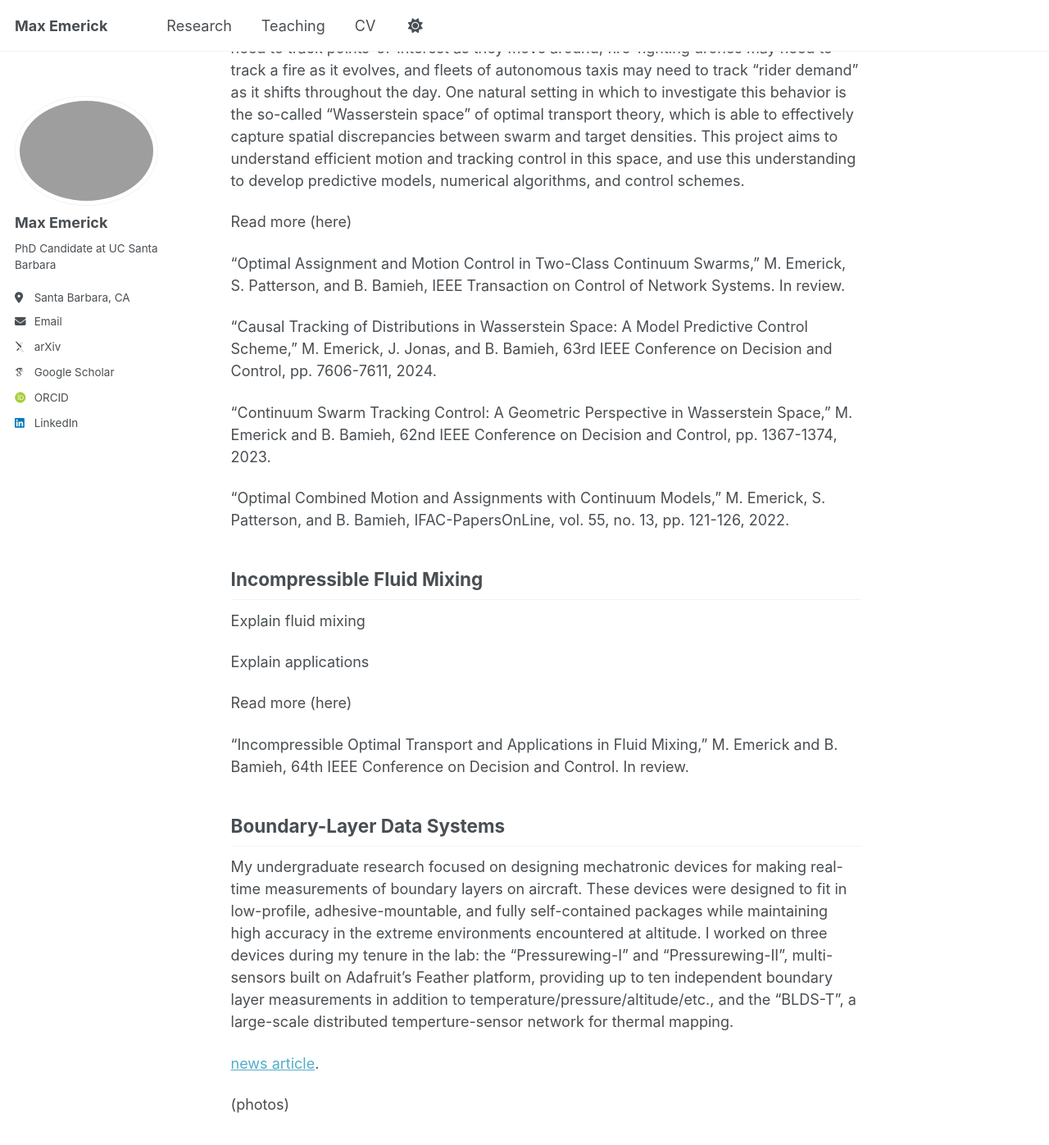
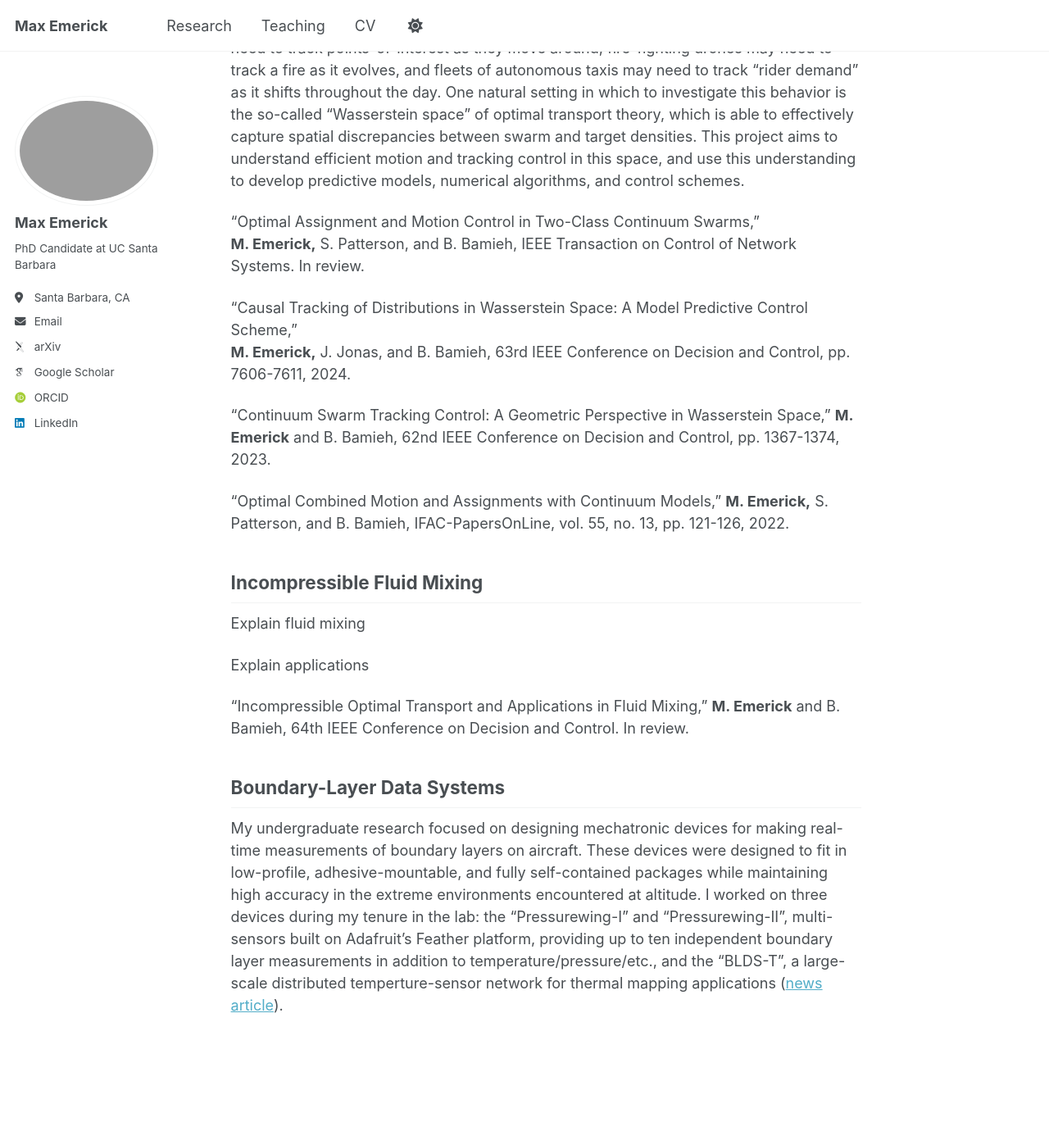
Before and after one commit to maxemerick/maxemerick.github.io, a Jekyll site: the page built from _pages/research.md, in a window 1280 px wide and 1400 px high, scrolled down 539 px. Shown: the top 1397 px of the window at 82% size. Built offline with Jekyll 4.4.1, drawn with Linux system fonts in a browser that asks for light colours; some web fonts are replaced.

Commit message:
Update research.md

```diff
--- a/_pages/research.md
+++ b/_pages/research.md
@@ -15,19 +15,18 @@ Tracking Control in Wasserstein Space
 ----------
 In many settings in swarm robotics, it is desirable that a swarm of robots continuously "track" (i.e. follow) a given entity as it changes. For example, data collection robots may need to track points-of-interest as they move around, fire-fighting drones may need to track a fire as it evolves, and fleets of autonomous taxis may need to track "rider demand" as it shifts throughout the day. One natural setting in which to investigate this behavior is the so-called "Wasserstein space" of optimal transport theory, which is able to effectively capture spatial discrepancies between swarm and target densities. This project aims to understand efficient motion and tracking control in this space, and use this understanding to develop predictive models, numerical algorithms, and control schemes.
 
-Read more (here)
 
-“Optimal Assignment and Motion Control in Two-Class Continuum Swarms,”
-M. Emerick, S. Patterson, and B. Bamieh, IEEE Transaction on Control of Network Systems. In review.
+“Optimal Assignment and Motion Control in Two-Class Continuum Swarms,” \
+**M. Emerick,** S. Patterson, and B. Bamieh, IEEE Transaction on Control of Network Systems. In review.
 
-“Causal Tracking of Distributions in Wasserstein Space: A Model Predictive Control Scheme,”
-M. Emerick, J. Jonas, and B. Bamieh, 63rd IEEE Conference on Decision and Control, pp. 7606-7611, 2024.
+“Causal Tracking of Distributions in Wasserstein Space: A Model Predictive Control Scheme,” \
+**M. Emerick,** J. Jonas, and B. Bamieh, 63rd IEEE Conference on Decision and Control, pp. 7606-7611, 2024.
 
 “Continuum Swarm Tracking Control: A Geometric Perspective in Wasserstein Space,”
-M. Emerick and B. Bamieh, 62nd IEEE Conference on Decision and Control, pp. 1367-1374, 2023.
+**M. Emerick** and B. Bamieh, 62nd IEEE Conference on Decision and Control, pp. 1367-1374, 2023.
 
 “Optimal Combined Motion and Assignments with Continuum Models,”
-M. Emerick, S. Patterson, and B. Bamieh, IFAC-PapersOnLine, vol. 55, no. 13, pp. 121-126, 2022.
+**M. Emerick,** S. Patterson, and B. Bamieh, IFAC-PapersOnLine, vol. 55, no. 13, pp. 121-126, 2022.
 
 
 
@@ -37,17 +36,11 @@ Explain fluid mixing
 
 Explain applications
 
-Read more (here)
-
 “Incompressible Optimal Transport and Applications in Fluid Mixing,”
-M. Emerick and B. Bamieh, 64th IEEE Conference on Decision and Control. In review.
+**M. Emerick** and B. Bamieh, 64th IEEE Conference on Decision and Control. In review.
 
 
 
 Boundary-Layer Data Systems
 ----------
-My undergraduate research focused on designing mechatronic devices for making real-time measurements of boundary layers on aircraft. These devices were designed to fit in low-profile, adhesive-mountable, and fully self-contained packages while maintaining high accuracy in the extreme environments encountered at altitude. I worked on three devices during my tenure in the lab: the "Pressurewing-I" and "Pressurewing-II", multi-sensors built on Adafruit's Feather platform, providing up to ten independent boundary layer measurements in addition to temperature/pressure/altitude/etc., and the "BLDS-T", a large-scale distributed temperture-sensor network for thermal mapping.
-
-[news article](https://ceng.calpoly.edu/connection/2019/10/cal-poly-autonomous-flight-lab-conducts-first-flight-of-next-generation-flight-test-data-system/).
-
-(photos)
+My undergraduate research focused on designing mechatronic devices for making real-time measurements of boundary layers on aircraft. These devices were designed to fit in low-profile, adhesive-mountable, and fully self-contained packages while maintaining high accuracy in the extreme environments encountered at altitude. I worked on three devices during my tenure in the lab: the "Pressurewing-I" and "Pressurewing-II", multi-sensors built on Adafruit's Feather platform, providing up to ten independent boundary layer measurements in addition to temperature/pressure/etc., and the "BLDS-T", a large-scale distributed temperture-sensor network for thermal mapping applications ([news article](https://ceng.calpoly.edu/connection/2019/10/cal-poly-autonomous-flight-lab-conducts-first-flight-of-next-generation-flight-test-data-system/)).
```
